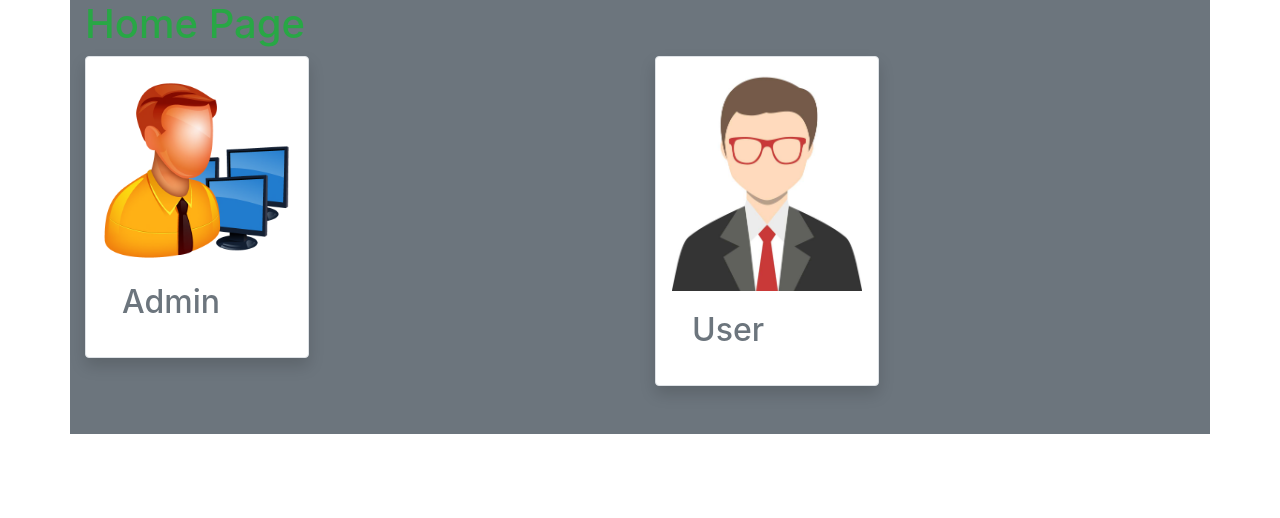
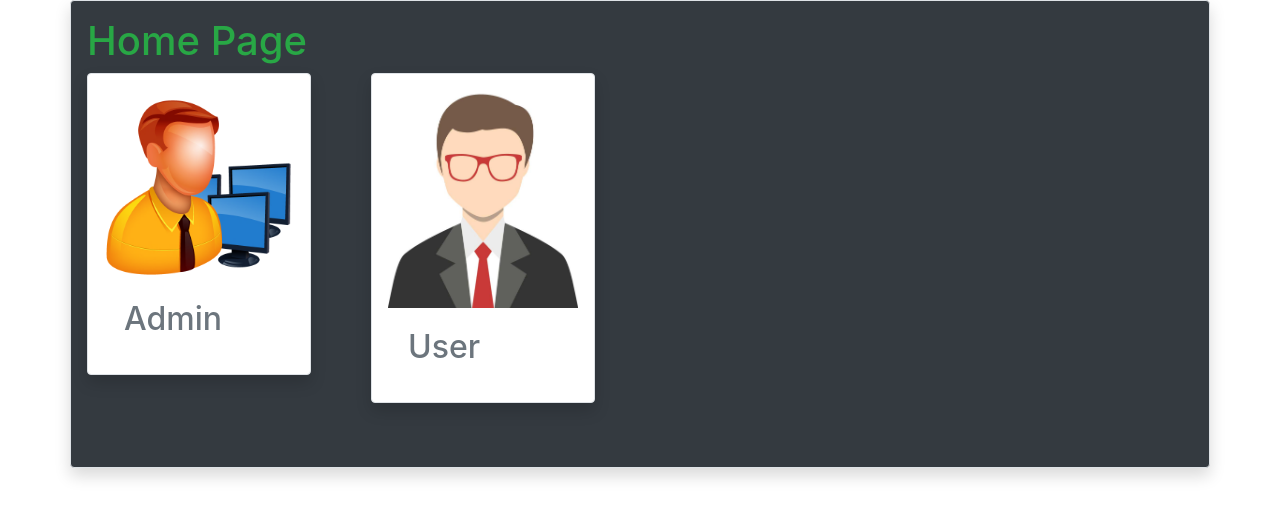
Before and after one commit to ShivamSainier/Online-Voting-System, a Flask app: page / in a window 1280 px wide. Shown: the part 56-574 px from the top of the page. Run offline with Flask 2, Linux system fonts and the light colour scheme; some libraries are stand-ins or nearby versions.

Commit message:
Reduce white space between admin and user

```diff
--- a/templates/home.html
+++ b/templates/home.html
@@ -5,11 +5,11 @@
 {% endblock %}
 {% block content %}
 
-    <div class="container bg-secondary">
+    <div class="container p-3 border shadow p-3 mb-5 bg-dark rounded">
         <h1 class="text-success">Home Page</h1>
         <div class="row">
 
-            <div class="col-md-6">
+            <div class="col-md-3">
                 <div class="card p-3 border shadow p-3 mb-5 bg-white rounded" style="width: 14rem;">
                     <a  href="{{url_for('admin_login')}}">
                     <img class="card-img-top" src="{{url_for('static',filename='admin.jpg')}}" alt="Card image cap">
@@ -20,7 +20,7 @@
                 </div>
             </div>
 
-            <div class="col-md-6">
+            <div class="col-md-3">
                 <div class="card p-3 border shadow p-3 mb-5 bg-white rounded" style="width: 14rem;">
                 <a href="{{url_for('user_page')}}">
                 <img class="card-img-top" src="{{url_for('static',filename='user.jpg')}}" alt="Card image cap">
```
